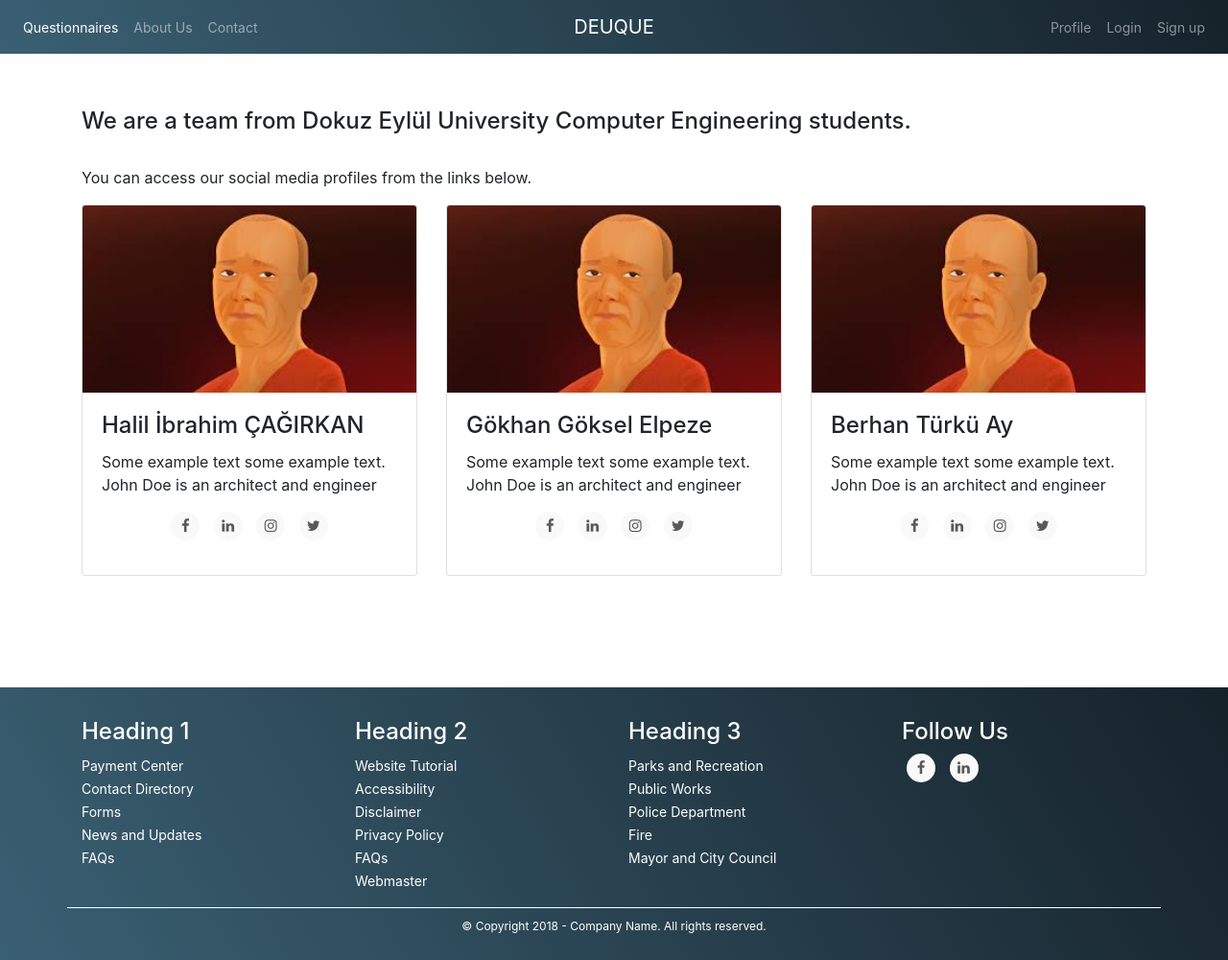
After one commit to gokselelpeze/deuque, a CodeIgniter app: page /deuque/about-us in a window 1280 px wide. The commit adds this page. Shown: the whole page at 96% size. Run offline with CodeIgniter, Linux system fonts and the light colour scheme.

Commit message:
About us sayfası

```diff
--- a/application/config/routes.php
+++ b/application/config/routes.php
@@ -54,6 +54,7 @@ $route['answers'] = 'user/data/';
 $route['login'] = 'user/login/';
 $route['signup'] = 'user/signup/';
 $route['profile'] = 'user/profile/';
+$route['about-us'] = 'user/aboutUs/';
 
 
 $route['404_override'] = '';
--- a/application/controllers/user.php
+++ b/application/controllers/user.php
@@ -25,6 +25,9 @@
         public function profile(){
             $this->load->view("profile.php");
         }
+        public function aboutUs(){
+            $this->load->view("about-us.php");
+        }
 
 
 
--- /dev/null
+++ b/application/views/about-us.php
@@ -0,0 +1,62 @@
+<?php include 'header.php';?>
+<div class="container mt-5">
+    <div class="row py-3">
+        <div class="col-12 mt-5">
+            <h4>We are a team from Dokuz Eylül University Computer Engineering students.</h4><br>
+            <p>You can access our social media profiles from the links below.</p>
+        </div>
+        <div class="col-sm-4">
+            <div class="card">
+                <img class="card-img-top" src="<?php echo base_url()?>assets/img/ibrahim.jpg" alt="Card image" style="width:100%">
+                <div class="card-body">
+                    <h4 class="card-title">Halil İbrahim ÇAĞIRKAN</h4>
+                    <p class="card-text">Some example text some example text. John Doe is an architect and engineer</p>
+                    <div class="d-flex justify-content-center">
+                    <ul class="social-network social-circle">
+                        <li><a href="#" target="_blank" class="icoFacebook" title="Facebook"><i class="fa fa-facebook"></i></a></li>
+                        <li><a href="https://www.linkedin.com/in/çağırkan/" target="_blank" class="icoLinkedin" title="Linkedin"><i class="fa fa-linkedin"></i></a></li>
+                        <li><a href="#" target="_blank" class="icoInstagram" title="Instagram"><i class="fa fa-instagram"></i></a></li>
+                        <li><a href="#" target="_blank" class="icoTwitter" title="Twitter"><i class="fa fa-twitter"></i></a></li>
+                    </ul>
+                </div>
+                </div>
+            </div>
+        </div>
+        <div class="col-sm-4">
+            <div class="card">
+                <img class="card-img-top" src="<?php echo base_url()?>assets/img/ibrahim.jpg" alt="Card image" style="width:100%">
+                <div class="card-body">
+                    <h4 class="card-title">Gökhan Göksel Elpeze</h4>
+                    <p class="card-text">Some example text some example text. John Doe is an architect and engineer</p>
+                    <div class="d-flex justify-content-center">
+                    <ul class="social-network social-circle">
+                        <li><a href="#" target="_blank" class="icoFacebook" title="Facebook"><i class="fa fa-facebook"></i></a></li>
+                        <li><a href="https://www.linkedin.com/in/çağırkan/" target="_blank" class="icoLinkedin" title="Linkedin"><i class="fa fa-linkedin"></i></a></li>
+                        <li><a href="#" target="_blank" class="icoInstagram" title="Instagram"><i class="fa fa-instagram"></i></a></li>
+                        <li><a href="#" target="_blank" class="icoTwitter" title="Twitter"><i class="fa fa-twitter"></i></a></li>
+                    </ul>
+                </div>
+                </div>
+            </div>
+        </div>
+        <div class="col-sm-4">
+            <div class="card">
+                <img class="card-img-top" src="<?php echo base_url()?>assets/img/ibrahim.jpg" alt="Card image" style="width:100%">
+                <div class="card-body">
+                    <h4 class="card-title">Berhan Türkü Ay</h4>
+                    <p class="card-text">Some example text some example text. John Doe is an architect and engineer</p>
+                    <div class="d-flex justify-content-center">
+                    <ul class="social-network social-circle">
+                        <li><a href="#" target="_blank" class="icoFacebook" title="Facebook"><i class="fa fa-facebook"></i></a></li>
+                        <li><a href="https://www.linkedin.com/in/çağırkan/" target="_blank" class="icoLinkedin" title="Linkedin"><i class="fa fa-linkedin"></i></a></li>
+                        <li><a href="#" target="_blank" class="icoInstagram" title="Instagram"><i class="fa fa-instagram"></i></a></li>
+                        <li><a href="#" target="_blank" class="icoTwitter" title="Twitter"><i class="fa fa-twitter"></i></a></li>
+                    </ul>
+                </div>
+                </div>
+            </div>
+        </div>
+
+    </div>
+</div>
+<?php include 'footer.php'; ?>
--- a/application/views/header.php
+++ b/application/views/header.php
@@ -12,14 +12,14 @@
         <link href="https://maxcdn.bootstrapcdn.com/font-awesome/4.7.0/css/font-awesome.min.css" rel="stylesheet" >
     </head>
     <body>
-        <nav class="navbar navbar-expand-md navbar-dark fixed-top">
+        <nav class="navbar navbar-expand-md navbar-dark fixed-top mb-5">
             <div class="navbar-collapse collapse w-100 order-1 order-md-0 dual-collapse2">
                 <ul class="navbar-nav mr-auto">
                     <li class="nav-item active">
                         <a class="nav-link" href="#">Questionnaires</a>
                     </li>
                     <li class="nav-item">
-                        <a class="nav-link" href="#">About Us</a>
+                        <a class="nav-link" href="about-us">About Us</a>
                     </li>
                     <li class="nav-item">
                         <a class="nav-link" href="#">Contact</a>
```
